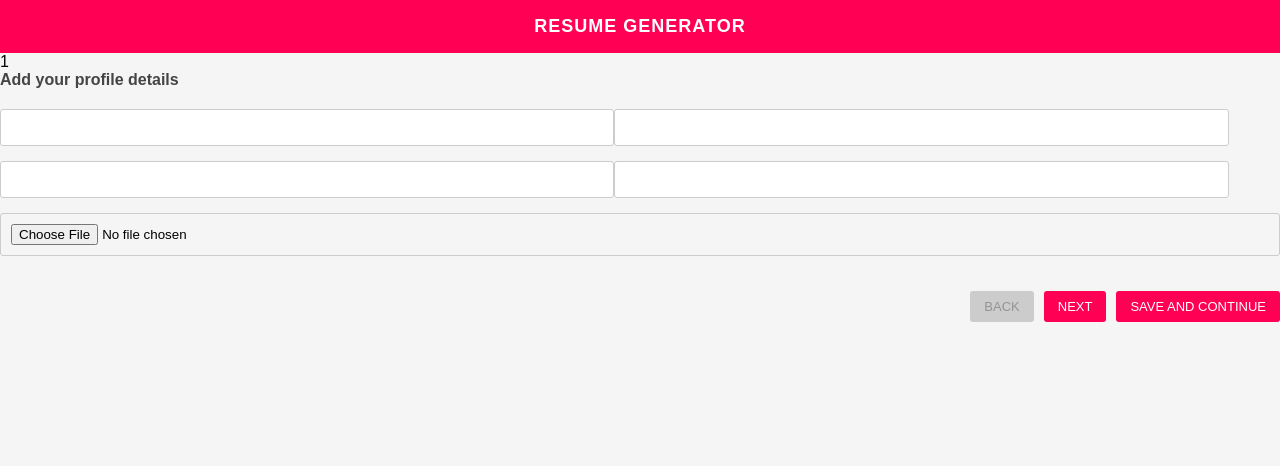
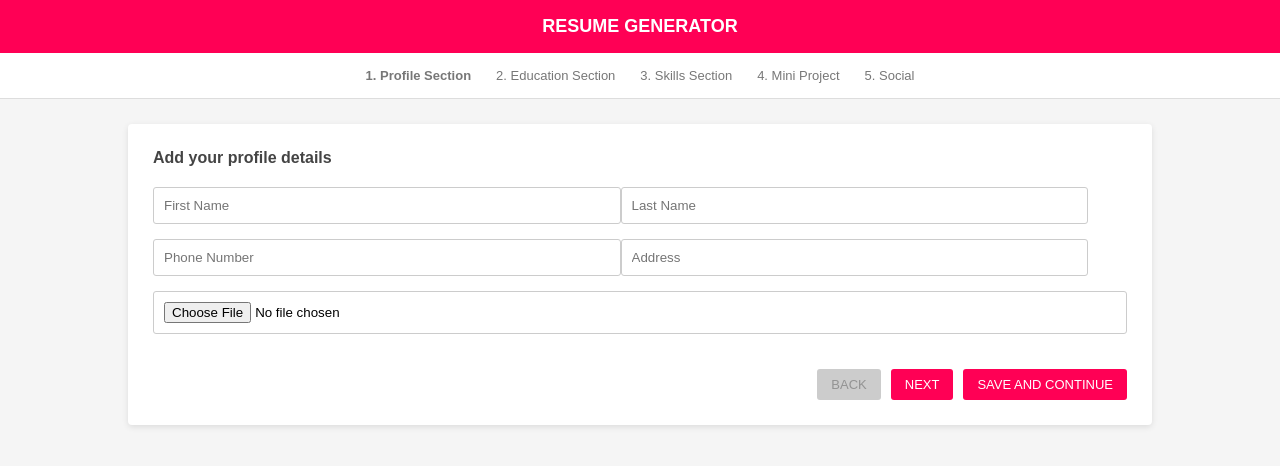
Before and after one commit to acciojob/resume-builder-akhssm, a React app: page / in a window 1280 px wide. Shown: the top 466 px of the page. Built offline with nearby package versions, Linux system fonts and the light colour scheme.

Commit message:
Changes in code

```diff
--- a/src/components/App.js
+++ b/src/components/App.js
@@ -1,5 +1,13 @@
 import React, { useState } from "react";
 import "./../styles/App.css";
+
+const steps = [
+  "Profile Section",
+  "Education Section",
+  "Skills Section",
+  "Mini Project",
+  "Social"
+];
 
 const App = () => {
   const [step, setStep] = useState(1);
@@ -8,63 +16,73 @@ const App = () => {
   const back = () => step > 1 && setStep(step - 1);
 
   return (
-    <div>
+    <>
       <h1 className="title">RESUME GENERATOR</h1>
 
-      <div className="makeStyles-instance-16">{step}</div>
+      <div className="steps">
+        {steps.map((label, index) => (
+          <span
+            key={index}
+            className={step === index + 1 ? "active-step" : ""}
+          >
+            {index + 1}. {label}
+          </span>
+        ))}
+      </div>
 
+      <div className="container">
         {step === 1 && (
-        <div>
+          <>
             <h3>Add your profile details</h3>
-          <input name="fname" />
-          <input name="lname" />
-          <input name="phone" />
-          <input name="address" />
-          <input name="url" type="file" />
-        </div>
+            <input placeholder="First Name" />
+            <input placeholder="Last Name" />
+            <input placeholder="Phone Number" />
+            <input placeholder="Address" />
+            <input type="file" />
+          </>
         )}
 
         {step === 2 && (
-        <div>
+          <>
             <h3>Add your Education Details</h3>
-          <input name="courseName" />
-          <input name="completionYear" />
-          <input name="college" />
-          <input name="percentage" />
+            <input placeholder="Course Name" />
+            <input placeholder="Completion Year" />
+            <input placeholder="College" />
+            <input placeholder="Percentage" />
             <button id="add_education">Add Education</button>
             <button id="delete">Delete</button>
-        </div>
+          </>
         )}
 
         {step === 3 && (
-        <div>
+          <>
             <h3>Add your Skills</h3>
-          <input name="skill" />
+            <input placeholder="Skill" />
             <button id="add_skill">Add Skill</button>
             <button id="delete_skill">Delete Skill</button>
-        </div>
+          </>
         )}
 
         {step === 4 && (
-        <div>
+          <>
             <h3>Add your Mini Projects</h3>
-          <input name="projectName" />
-          <input name="techStack" />
-          <textarea name="description" />
+            <input placeholder="Project Name" />
+            <input placeholder="Tech Stack" />
+            <textarea placeholder="Description"></textarea>
             <button id="add_project">Add Project</button>
             <button id="delete">Delete</button>
-        </div>
+          </>
         )}
 
         {step === 5 && (
-        <div>
+          <>
             <h3>Add your Social Media Links</h3>
-          <input name="Social" />
+            <input placeholder="Social Media URL" />
             <button id="add_social">Add Social</button>
-        </div>
+          </>
         )}
 
-      <div className="makeStyles-footer-15 buttons">
+        <div className="buttons">
           <button id="back" onClick={back} disabled={step === 1}>
             BACK
           </button>
@@ -78,6 +96,7 @@ const App = () => {
           <button id="save_continue">SAVE AND CONTINUE</button>
         </div>
       </div>
+    </>
   );
 };
 
--- a/src/styles/App.css
+++ b/src/styles/App.css
@@ -15,7 +15,6 @@ body {
   padding: 16px;
   margin: 0;
   font-size: 18px;
-  letter-spacing: 1px;
 }
 
 .steps {
@@ -32,8 +31,12 @@ body {
   color: #777;
 }
 
-.steps + div,
-.steps + div + div {
+.active-step {
+  font-weight: bold;
+  color: #ff0055;
+}
+
+.container {
   background: #fff;
   width: 80%;
   margin: 25px auto;
@@ -56,12 +59,10 @@ textarea {
   margin-bottom: 15px;
   border: 1px solid #ccc;
   border-radius: 3px;
-  outline: none;
 }
 
 textarea {
   width: 100%;
-  resize: none;
   height: 80px;
 }
 
@@ -84,10 +85,11 @@ button {
 #add_education,
 #add_skill,
 #add_project,
-#add_social {
+#add_social,
+#next,
+#save_continue {
   background: #ff0055;
   color: white;
-  margin-right: 10px;
 }
 
 #delete,
@@ -96,23 +98,13 @@ button {
   color: white;
 }
 
+#back {
+  background: #ccc;
+}
+
 .buttons {
   display: flex;
   justify-content: flex-end;
   gap: 10px;
   margin-top: 20px;
 }
-
-#back {
-  background: #ccc;
-}
-
-#next,
-#save_continue {
-  background: #ff0055;
-  color: white;
-}
-
-p {
-  color: #555;
-}
```
Lines whose indentation alone changed are shown as unchanged.
